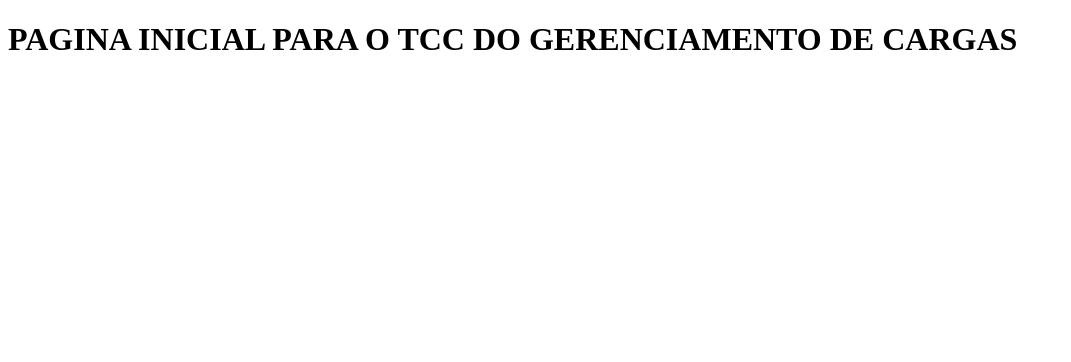
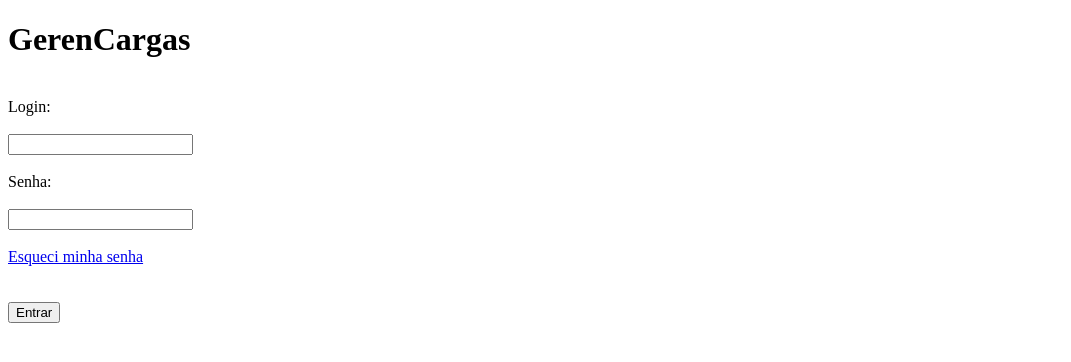
Before and after one commit to oHook/GerenciamentoDeCargas, a plain HTML site: page static/index.html in a window 1280 px wide. Shown: the whole page, without its empty margins (0-1071 px from the left). Drawn offline with Linux system fonts and the light colour scheme.

Commit message:
Atualizacao de paginas, e criacao de formulario login e recuperar senha

```diff
--- a/static/index.html
+++ b/static/index.html
@@ -1,5 +1,5 @@
 <!DOCTYPE html>
-<html lang="en">
+<html lang="pt-BR">
 <head>
     <meta charset="UTF-8">
     <meta http-equiv="X-UA-Compatible" content="IE=edge">
@@ -7,6 +7,25 @@
     <title>GERENCIMENTO DE CARGAS</title>
 </head>
 <body>
-<h1>PAGINA INICIAL PARA O TCC DO GERENCIAMENTO DE CARGAS</h1>
+<h1>GerenCargas</h1> </br>
+
+<form>
+        <label for="nomeUsuario">Login:</label><br><br>
+        <input type="text"><br><br>
+        <label for="senhaUsuario">Senha:</label><br><br>
+        <input type="password"><br><br>
+        <a href="recuperarSenha.html">Esqueci minha senha</a><br><br><br>
+        <input type="button" value="Entrar">
+
+
+
+
+
+
+
+</form>
+
+
+
 </body>
 </html>
```
Also changed, not shown: static/administrador.html (+1 -1 lines), static/conferente.html (+1 -1 lines), static/entregas.html (+1 -1 lines), static/recepcao.html (+1 -1 lines).
